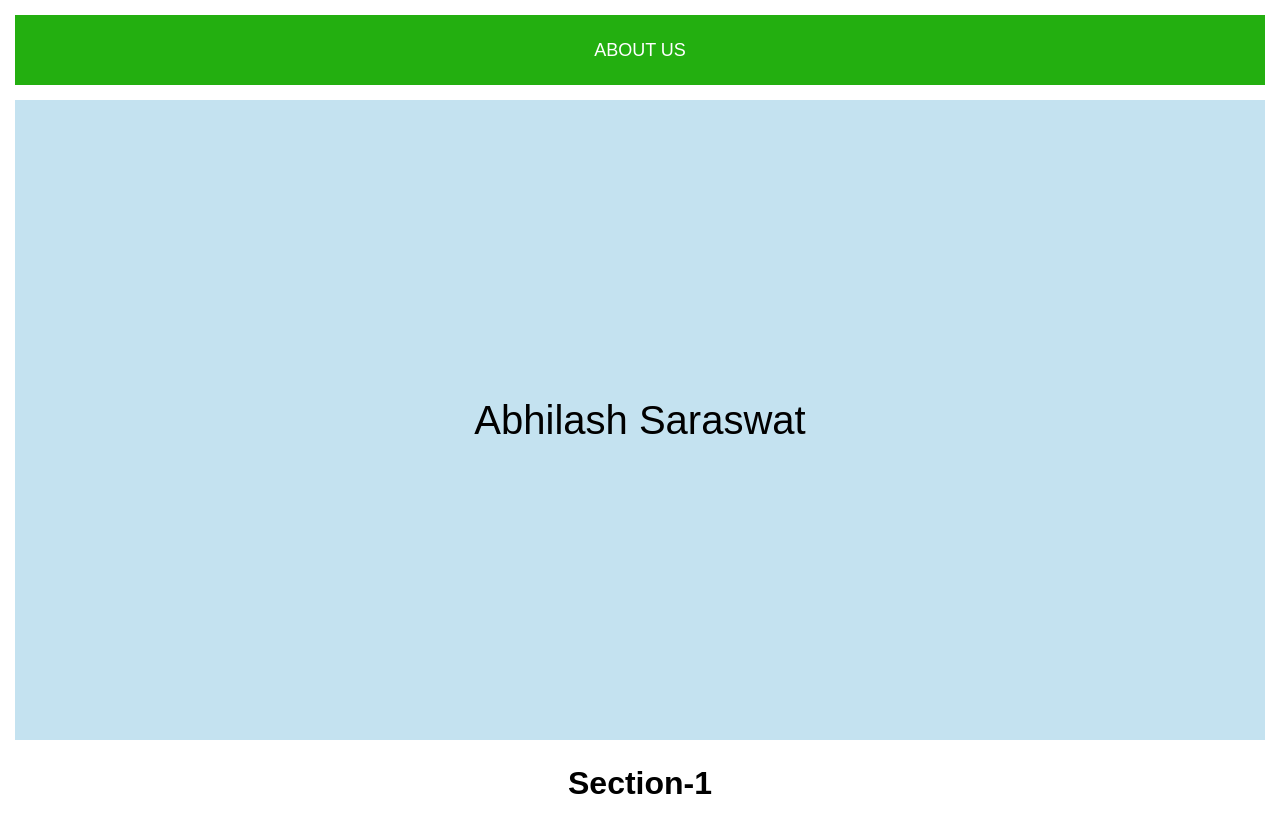
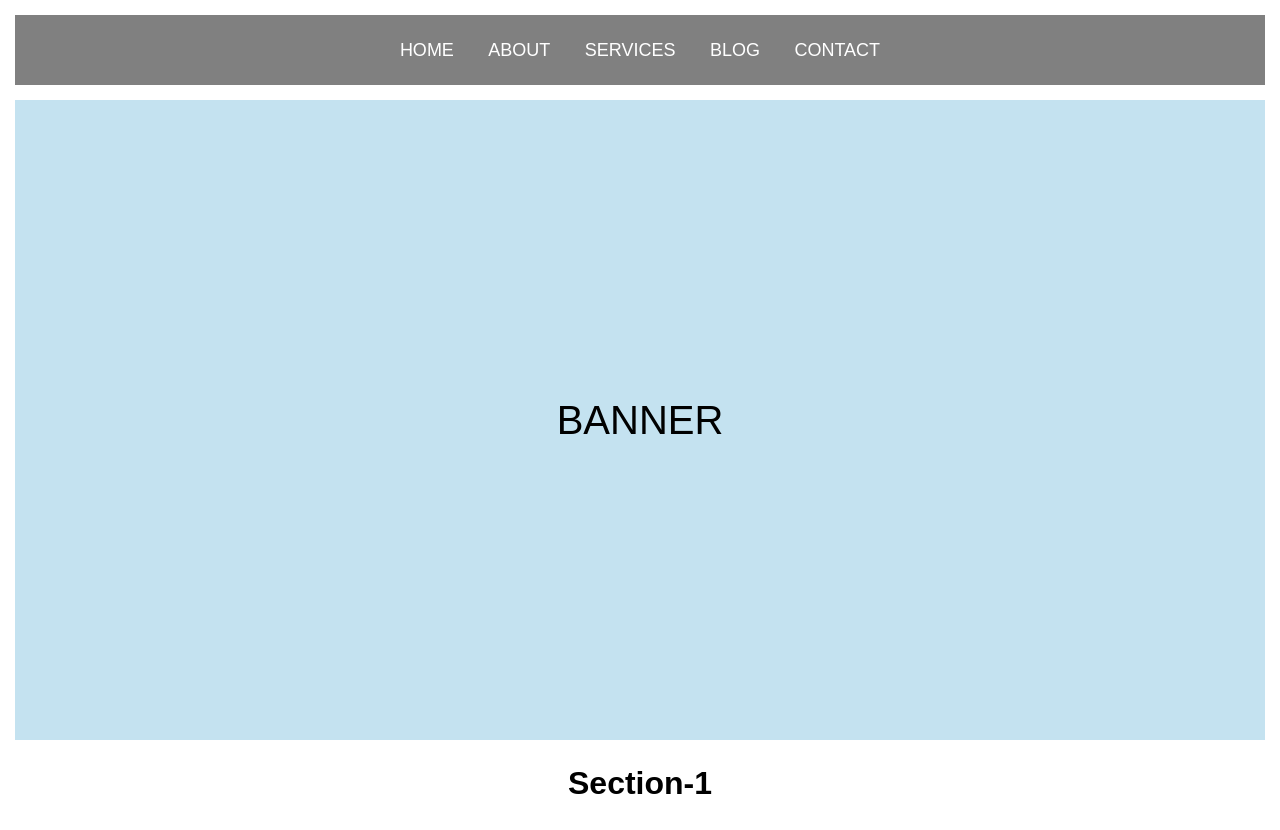
Before and after one commit to Abhilashsara/project1, a plain HTML site: page Ingenuitygaming/day2/Assignment2/Day3/index.html in a window 1280 px wide. Shown: the top 830 px of the page. Drawn offline with Linux system fonts and the light colour scheme.

Commit message:
day-3-task

```diff
--- a/Ingenuitygaming/day2/Assignment2/Day3/index.html
+++ b/Ingenuitygaming/day2/Assignment2/Day3/index.html
@@ -20,7 +20,7 @@
 
     header {
       width: 100%;
-      background-color: rgb(35, 175, 16);
+      background-color: grey;
       height: 70px;
       display: flex;
       justify-content: center;
@@ -149,13 +149,16 @@
     <header>
       <nav>
         <ul>
-          <li><a href="#">About Us</a></li>
-
+          <li><a href="#">Home</a></li>
+          <li><a href="#">About</a></li>
+          <li><a href="#">Services</a></li>
+          <li><a href="#">Blog</a></li>
+          <li><a href="#">Contact</a></li>
         </ul>
       </nav>
     </header>
     <main>
-      <section class="banner">Abhilash Saraswat</section>
+      <section class="banner">BANNER</section>
       <h1>Section-1</h1>
       <section class="sec-1">
         <div class="circle"></div>
```
Also changed, not shown: Ingenuitygaming/day2/Assignment2/Day3/style.css (deleted).
